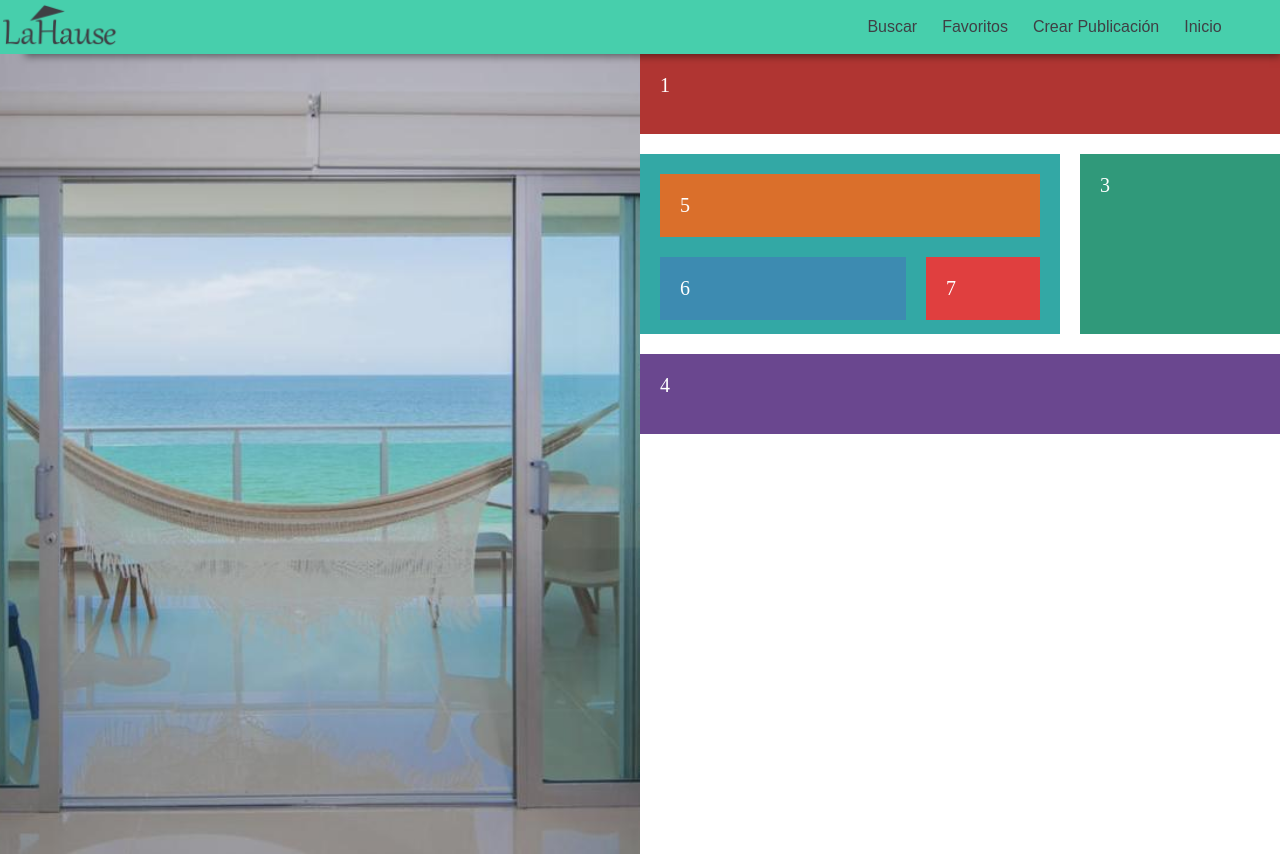
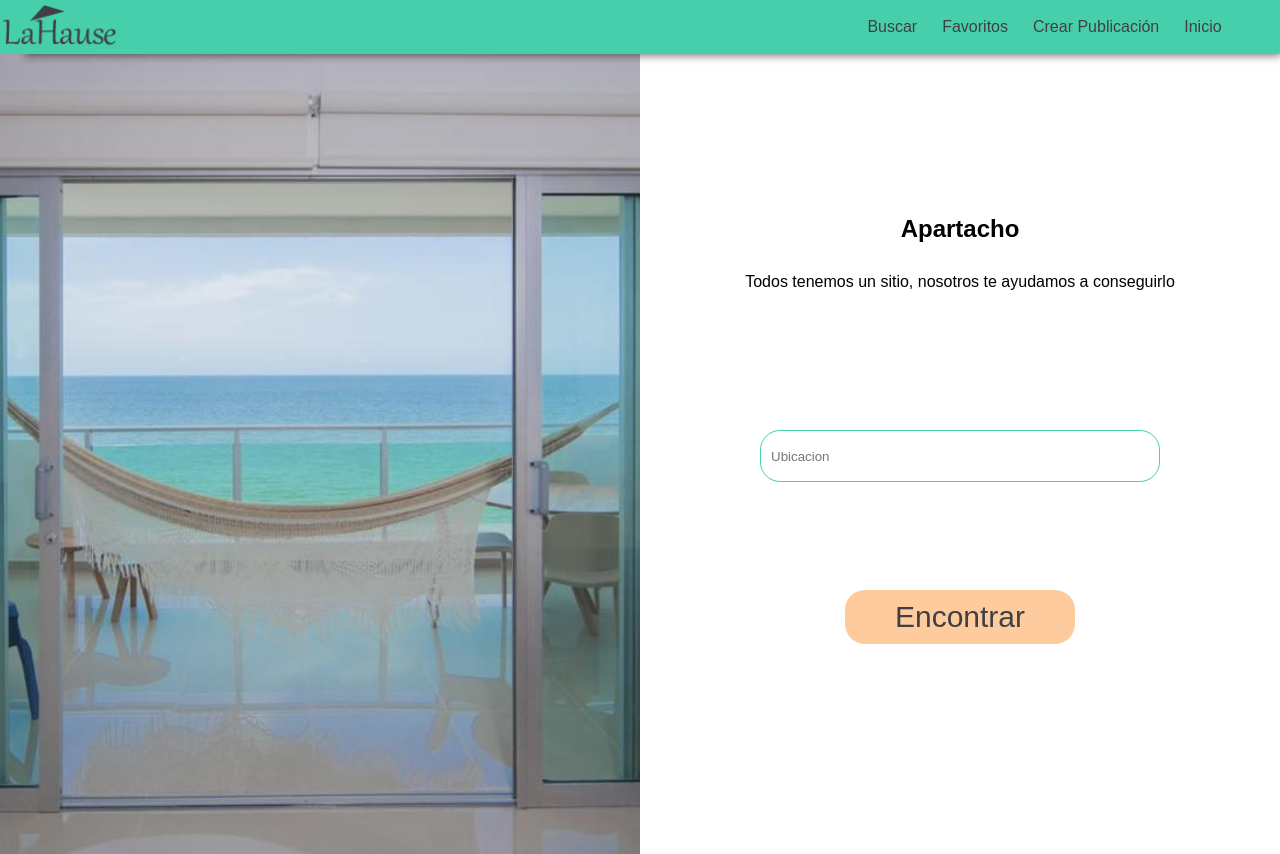
Before and after one commit to Skylynx-Master/skylynx, a React app in the folder frontend/: page / in a window 1280 px wide. Built offline with nearby package versions, Linux system fonts and the light colour scheme.

Commit message:
[Update] Component landing , font universal, mixins

```diff
--- a/frontend/src/assets/styles/Global.scss
+++ b/frontend/src/assets/styles/Global.scss
@@ -16,4 +16,8 @@ body {
     grid-template-areas: "gallery landing";
     height: 100vh;
   }
+
+  .search--ubication{
+    width: 400px;
+  }
 }
--- a/frontend/src/assets/styles/Vars.scss
+++ b/frontend/src/assets/styles/Vars.scss
@@ -1,4 +1,40 @@
+// Palette
 $color-white: #f7f7f7;
 $color-green: #47cfac;
 $color-typography: #3f3f44;
 $color-peach: #fdcb9e;
+
+//Mixins
+
+@mixin button-action {
+
+    width: 230px;
+    padding: 10px;
+    color: $color-typography;
+    background-color: $color-peach;
+    border-radius: 20px;
+    font-size: 30px;
+    margin: 20px 0;
+    border: none;
+    outline: none;
+    cursor: pointer;
+  }
+
+  @mixin input-info {
+
+    width: 300px;
+    height: 52px;
+    border-radius: 20px;
+    padding: 10px;
+    margin: 10px;
+    border: 1px solid $color-green;
+    outline: none;
+  }
+
+
+
+  @mixin center-flex {
+    display: flex;
+    align-items: center;
+    justify-content: center;
+  }
--- a/frontend/src/assets/styles/components/Header.scss
+++ b/frontend/src/assets/styles/components/Header.scss
@@ -36,7 +36,6 @@ nav {
   display: inline-block;
   padding: 0px 20px 0px 5px;
   color: $color-typography;
-  font-family: "Signika", sans-serif;
   transition: all 0.5s ease 0s;
 }
 
--- a/frontend/src/assets/styles/components/Landing.scss
+++ b/frontend/src/assets/styles/components/Landing.scss
@@ -2,64 +2,52 @@
 
 .landing{
   display: grid;
+  grid-area: landing;
   width: 100%;
   max-width: 750px;
   margin: 0 auto;
 
-  grid-template-columns: repeat(3, 1fr);
-  grid-template-rows: 80px 180px 80px;
-  grid-gap: 20px;
+  grid-template-columns: 1fr;
+  grid-template-rows: repeat(5, 1fr);
 
-  grid-template-areas: "header   header   header"
-                       "main     main     sidebar"
-                       "footer   footer   footer";
+
+  grid-template-areas: ".   "
+                       "description     "
+                       "search   "
+                       "button   "
+                       ".   "
+                       ;
 }
-
-/* items */
-
-.landing div {
-  color: white;
-  font-size: 20px;
-  padding: 20px;
-  }
 
 /* specific item styles */
 
-.item-1 {
-  background: #b03532;
-  grid-area: header;
+.description {
+  grid-area: description;
+  &--title{
+    text-align: center;
+    margin-bottom: 1rem;
+
+  }
+  &--intro{
+    text-align: center;
+    margin: 30px;
+  }
 }
-.item-2 {
-  background: #33a8a5;
-  grid-area: main;
 
-  display: grid;
+.search {
+  grid-area: search;
 
-  grid-template-columns: 1fr 30%;
-  grid-template-rows: auto auto;
-  grid-gap: 20px;
-
-  grid-template-areas: "header header"
-                       "article sidebar";
+  @include center-flex ;
+  &--ubication {
+    @include input-info
+  }
 
 }
-.item-3 {
-  background: #30997a;
-  grid-area: sidebar;
+.button {
+  grid-area: button;
+  @include center-flex ;
+  &--send{
+    text-align: center;
+    @include button-action;
+  }
 }
-.item-4 {
-  background: #6a478f;
-  grid-area: footer;
-}
-.item-5 {
-  background: #da6f2b;
-  grid-area: header;
-}
-.item-6 {
-  background: #3d8bb1;
-  grid-area: article;
-}
-.item-7 {
-  background: #e03f3f;
-  grid-area: sidebar;
-}
--- a/frontend/src/assets/styles/pages/LogIn.scss
+++ b/frontend/src/assets/styles/pages/LogIn.scss
@@ -4,7 +4,6 @@
   box-sizing: border-box;
   margin: 0;
   padding: 0;
-  font-family: "Signika";
 }
 
 .Login-form {
@@ -23,7 +22,6 @@
 
 .Login-form p {
   margin: 10px;
-  font-family: "Signika";
   letter-spacing: 0.5px;
 }
 
--- a/frontend/src/assets/styles/pages/Register.scss
+++ b/frontend/src/assets/styles/pages/Register.scss
@@ -4,7 +4,6 @@
   box-sizing: border-box;
   margin: 0;
   padding: 0;
-  font-family: "Signika";
 }
 
 .Register-form {
@@ -23,7 +22,6 @@
 
 .Register-form p {
   margin: 10px;
-  font-family: "Signika";
   letter-spacing: 0.5px;
 }
 
--- a/frontend/src/components/Landing.js
+++ b/frontend/src/components/Landing.js
@@ -6,17 +6,22 @@ const Landing = () => {
   return (
     <section className="landing">
 
-    <div className="item-1">1</div>
-
-      <div className="item-2">
-        <div className="item-5">5</div>
-        <div className="item-6">6</div>
-        <div className="item-7">7</div>
+      <div className="description">
+        <h1 className="description--title" >Apartacho</h1>
+        <p className="description--intro"> Todos tenemos un sitio, nosotros te ayudamos a conseguirlo</p>
       </div>
-
-      <div className="item-3">3</div>
-      <div className="item-4">4</div>
-
+      <div className="search">
+      <input
+          type="text"
+          className="search--ubication"
+          placeholder="Ubicacion"
+        ></input>
+      </div>
+      <div className="button">
+      <button type="button" className="button--send">
+          Encontrar
+        </button>
+      </div>
 
     </section>
 
```
